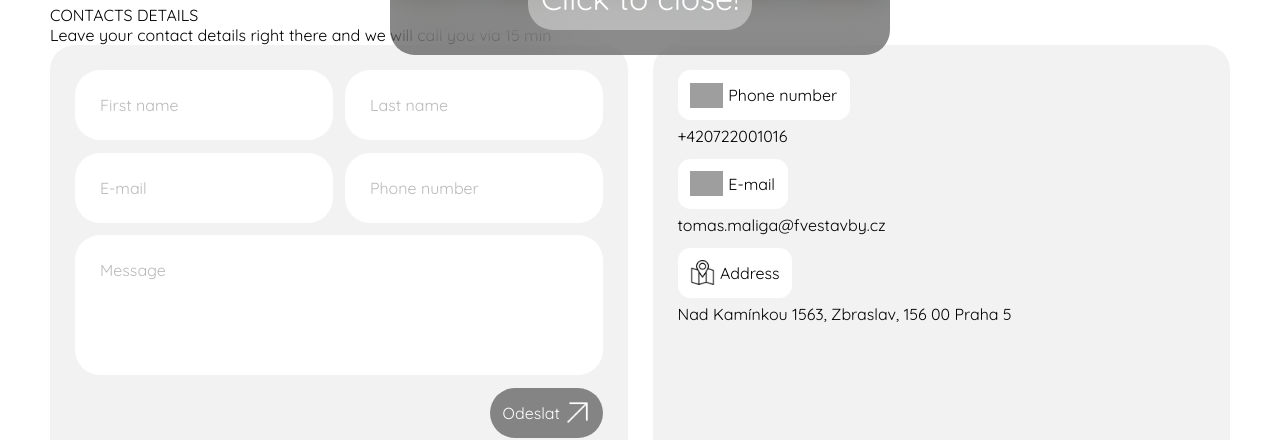
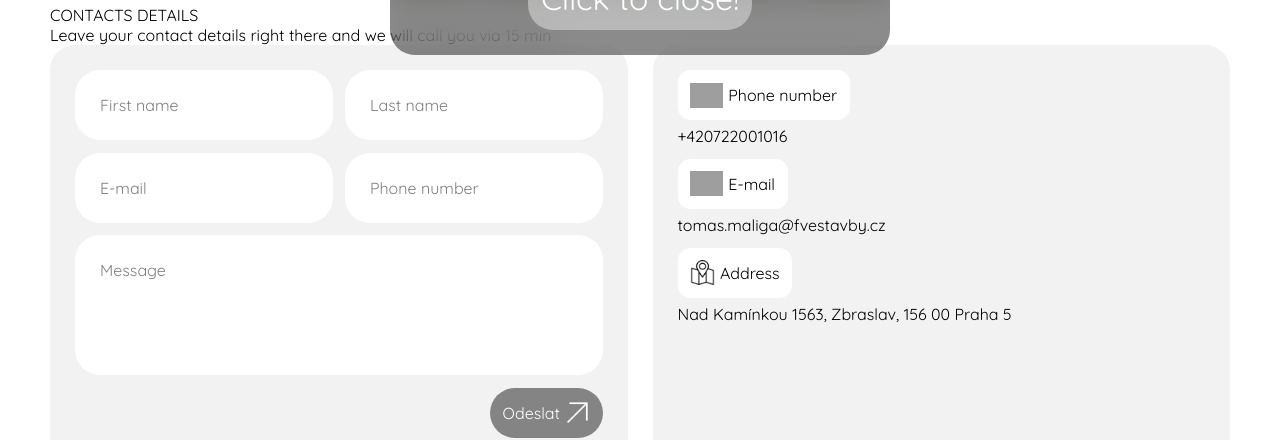
Before and after one commit to stepandordiai/fve-stavby, a React (Vite) app: page /contact-us in a window 1280 px wide. Shown: the part 295-735 px from the top of the page. Built offline with nearby package versions, Linux system fonts and the light colour scheme; grey boxes are pictures that could not be loaded.

Commit message:
v1.7.2 Fix bugs

```diff
--- a/src/_reset.scss
+++ b/src/_reset.scss
@@ -111,4 +111,5 @@ legend {
 
 ::placeholder {
     opacity: 0.5;
+    color: #000;
 }
--- a/src/pages/ContactUs/ContactUs.scss
+++ b/src/pages/ContactUs/ContactUs.scss
@@ -57,13 +57,13 @@
 .contacts-link-container {
     display: flex;
     flex-direction: column;
+    align-items: flex-start;
 }
 
 .contacts-link-title {
     background: #fff;
     @include flex-center;
     column-gap: 5px;
-    align-self: flex-start;
     padding: 12.5px;
     border-radius: 12.5px;
     margin-bottom: 6.25px;
@@ -117,13 +117,15 @@ textarea {
 .form-btn {
     @include flex-center;
     column-gap: 5px;
-    // width: 50px;
     height: 50px;
     background: var(--bg-dark-clr);
     border-radius: 25px;
     align-self: flex-end;
     padding: 12.5px;
     color: #fff;
+    //
+    font-weight: inherit;
+    //
 
     &:hover {
         background: var(--bg-dark-darker-clr);
```
